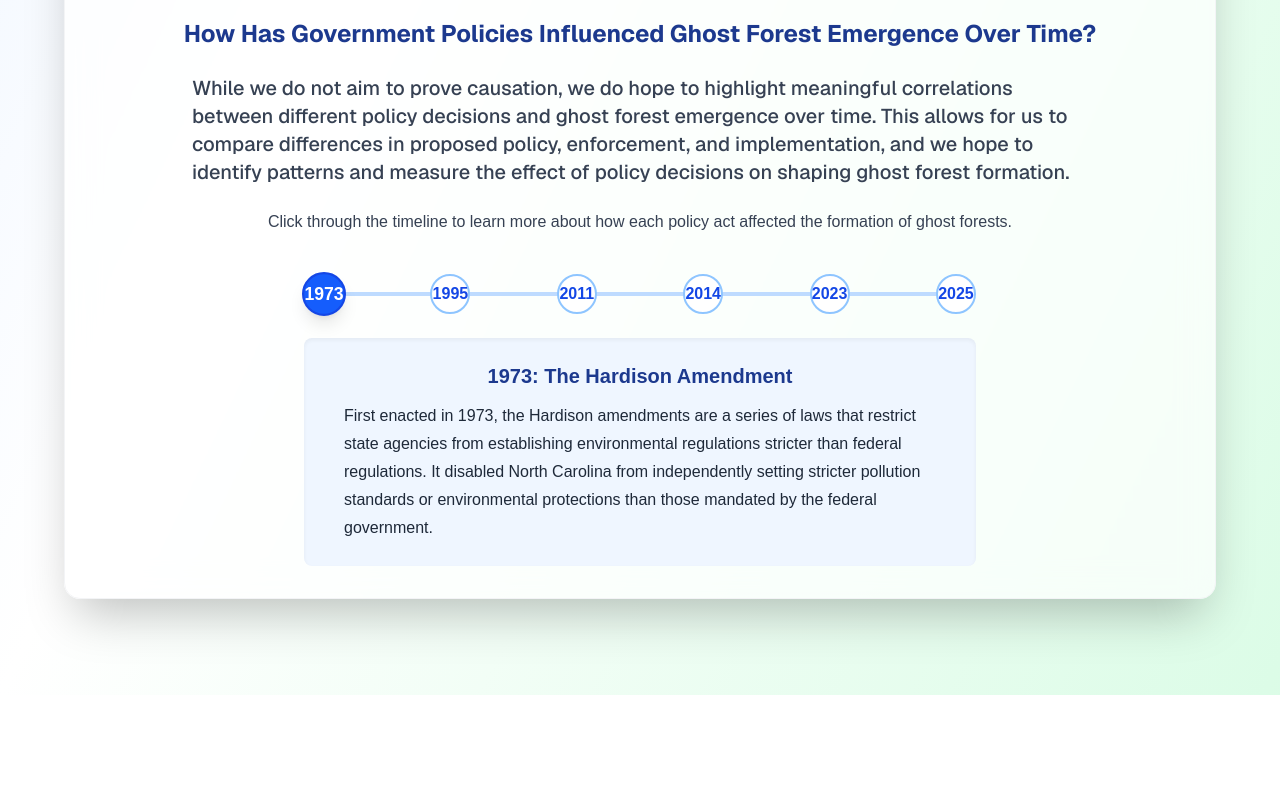
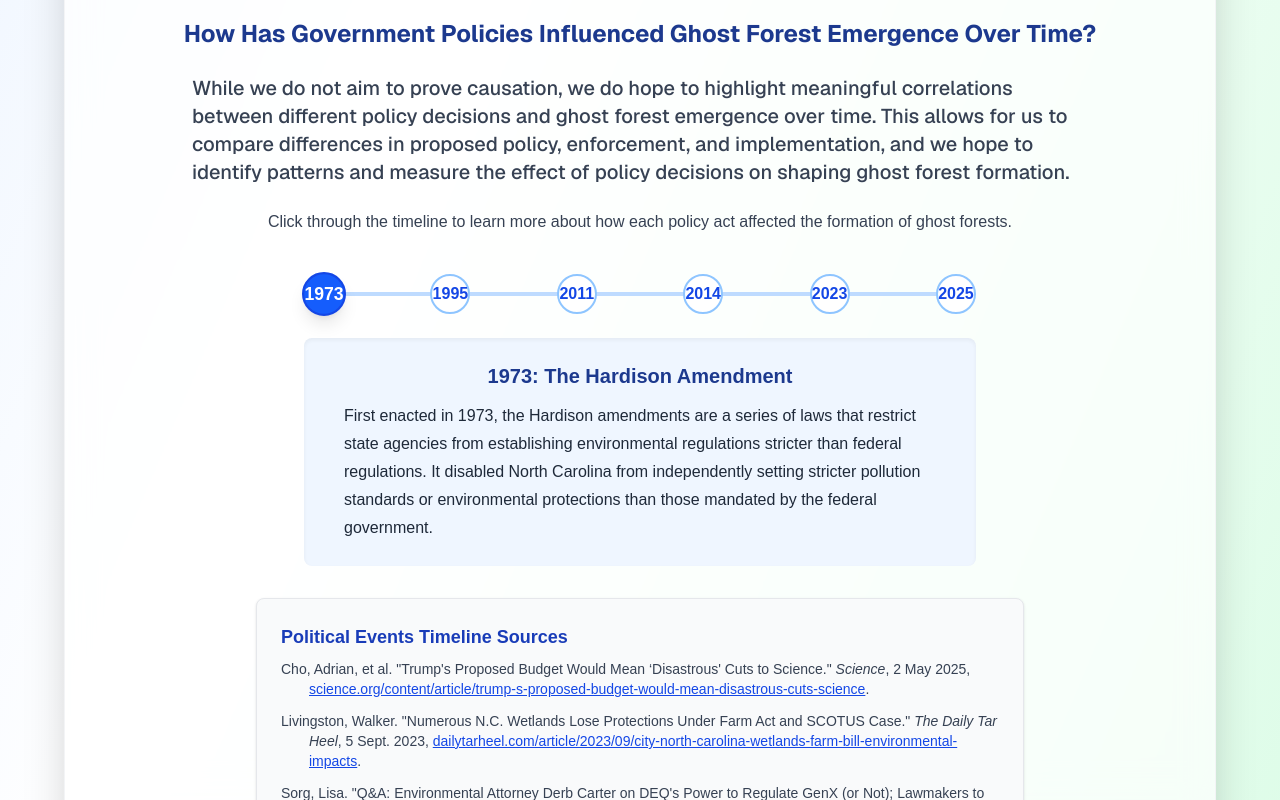
Before and after one commit to JayYeung/ghost-forest-frontend, a Next.js app: page / in a window 1280 px wide. Shown: the part 2000-2800 px from the top of the page. Before the commit the page ends 2695 px from the top, so only its background shows below. Built offline with nearby package versions, Linux system fonts and the light colour scheme.

Commit message:
sources for timeilne

```diff
--- a/src/app/page.tsx
+++ b/src/app/page.tsx
@@ -42,13 +42,12 @@ export default function Home() {
                             impact on the environment and local communities in
                             North Carolina. Through visualizing forest loss from
                             satellite imagery, analyzing government spending and
-                            legislation, and exploring the demographics of affected
-                            areas, our project explores the intricate
+                            legislation, and exploring the demographics of
+                            affected areas, our project explores the intricate
                             relationship between ghost forests and government
                             policies, aiming to shed light on how these policies
-                            have influenced the emergence and management of ghost
-                            forests over time.
-
+                            have influenced the emergence and management of
+                            ghost forests over time.
                         </p>
                     </div>
                 </section>
@@ -177,6 +176,81 @@ export default function Home() {
                             <br />
                         </p>
                         <InteractiveTimeline />
+                        <div className="mt-8 w-full max-w-3xl bg-gray-50 rounded-lg p-6 border border-gray-200 shadow">
+                            <h3 className="font-semibold text-lg text-blue-800 mb-2">
+                                Political Events Timeline Sources
+                            </h3>
+                            <div
+                                className="space-y-3 text-sm text-gray-700"
+                                style={{
+                                    textIndent: "-2em",
+                                    paddingLeft: "2em",
+                                }}
+                            >
+                                <p>
+                                    Cho, Adrian, et al. &quot;Trump&apos;s
+                                    Proposed Budget Would Mean
+                                    &lsquo;Disastrous&apos; Cuts to
+                                    Science.&quot; <em>Science</em>, 2 May 2025,{" "}
+                                    <a
+                                        href="https://www.science.org/content/article/trump-s-proposed-budget-would-mean-disastrous-cuts-science"
+                                        className="text-blue-700 underline"
+                                        target="_blank"
+                                        rel="noopener noreferrer"
+                                    >
+                                        science.org/content/article/trump-s-proposed-budget-would-mean-disastrous-cuts-science
+                                    </a>
+                                    .
+                                </p>
+                                <p>
+                                    Livingston, Walker. &quot;Numerous N.C.
+                                    Wetlands Lose Protections Under Farm Act and
+                                    SCOTUS Case.&quot;{" "}
+                                    <em>The Daily Tar Heel</em>, 5 Sept. 2023,{" "}
+                                    <a
+                                        href="https://www.dailytarheel.com/article/2023/09/city-north-carolina-wetlands-farm-bill-environmental-impacts"
+                                        className="text-blue-700 underline"
+                                        target="_blank"
+                                        rel="noopener noreferrer"
+                                    >
+                                        dailytarheel.com/article/2023/09/city-north-carolina-wetlands-farm-bill-environmental-impacts
+                                    </a>
+                                    .
+                                </p>
+                                <p>
+                                    Sorg, Lisa. &quot;Q&amp;A: Environmental
+                                    Attorney Derb Carter on DEQ&apos;s Power to
+                                    Regulate GenX (or Not); Lawmakers to Hold
+                                    Hearing Wednesday.&quot;{" "}
+                                    <em>NC Newsline</em>, 21 Aug. 2017,{" "}
+                                    <a
+                                        href="https://ncnewsline.com/briefs/q-lawmakers-hold-hearing-wednesday"
+                                        className="text-blue-700 underline"
+                                        target="_blank"
+                                        rel="noopener noreferrer"
+                                    >
+                                        ncnewsline.com/briefs/q-lawmakers-hold-hearing-wednesday
+                                    </a>
+                                    .
+                                </p>
+                                <p>
+                                    Wagner, Adam. &quot;Year After Year, NC
+                                    Legislators Use State Budget to Weaken
+                                    Environmental Protections.&quot;{" "}
+                                    <em>Raleigh News &amp; Observer</em>, 27
+                                    Apr. 2025,{" "}
+                                    <a
+                                        href="https://www.newsobserver.com/news/state/north-carolina/article288496757.html"
+                                        className="text-blue-700 underline"
+                                        target="_blank"
+                                        rel="noopener noreferrer"
+                                    >
+                                        newsobserver.com/news/state/north-carolina/article288496757.html
+                                    </a>
+                                    .
+                                </p>
+                            </div>
+                        </div>
                     </div>
                 </section>
             </main>
```
